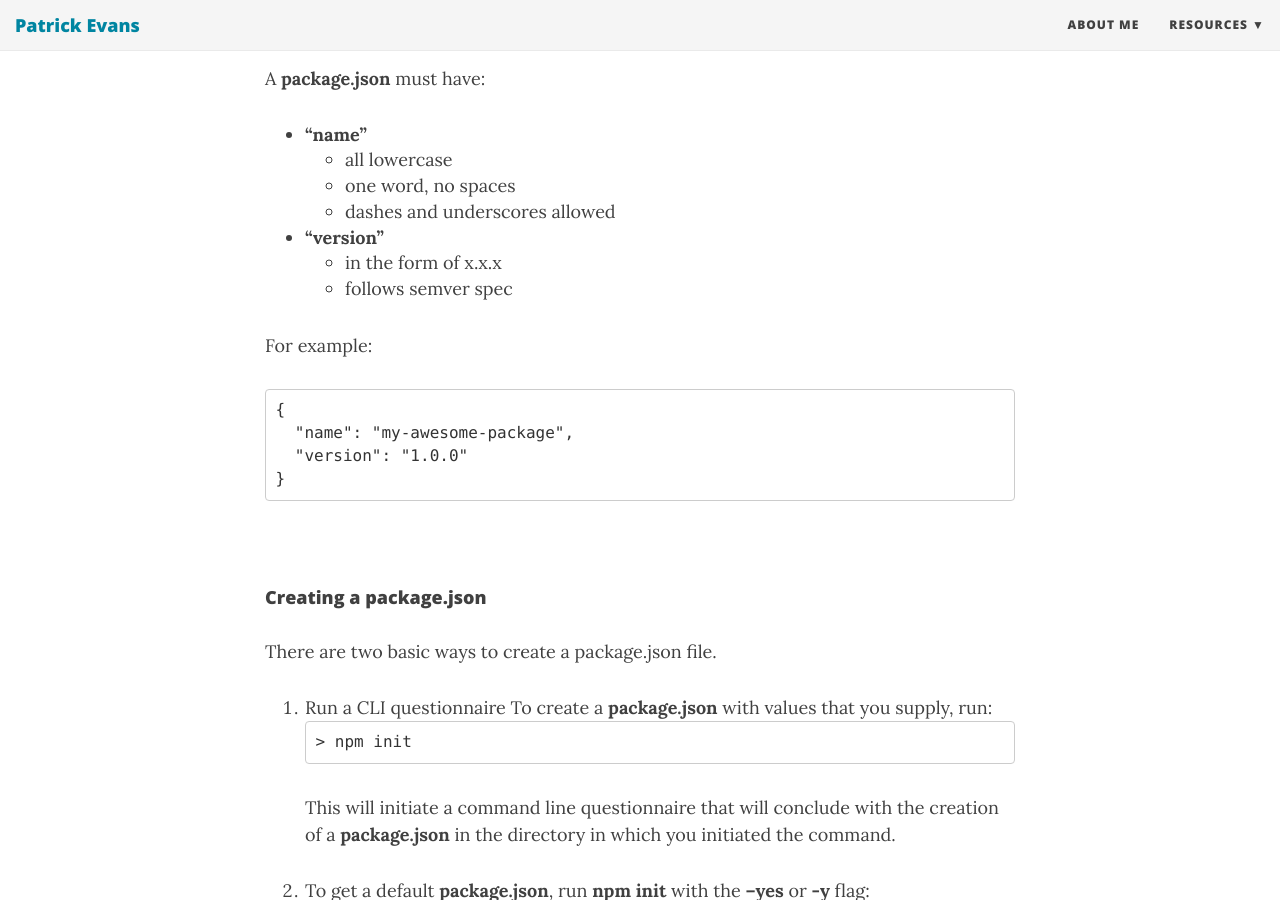
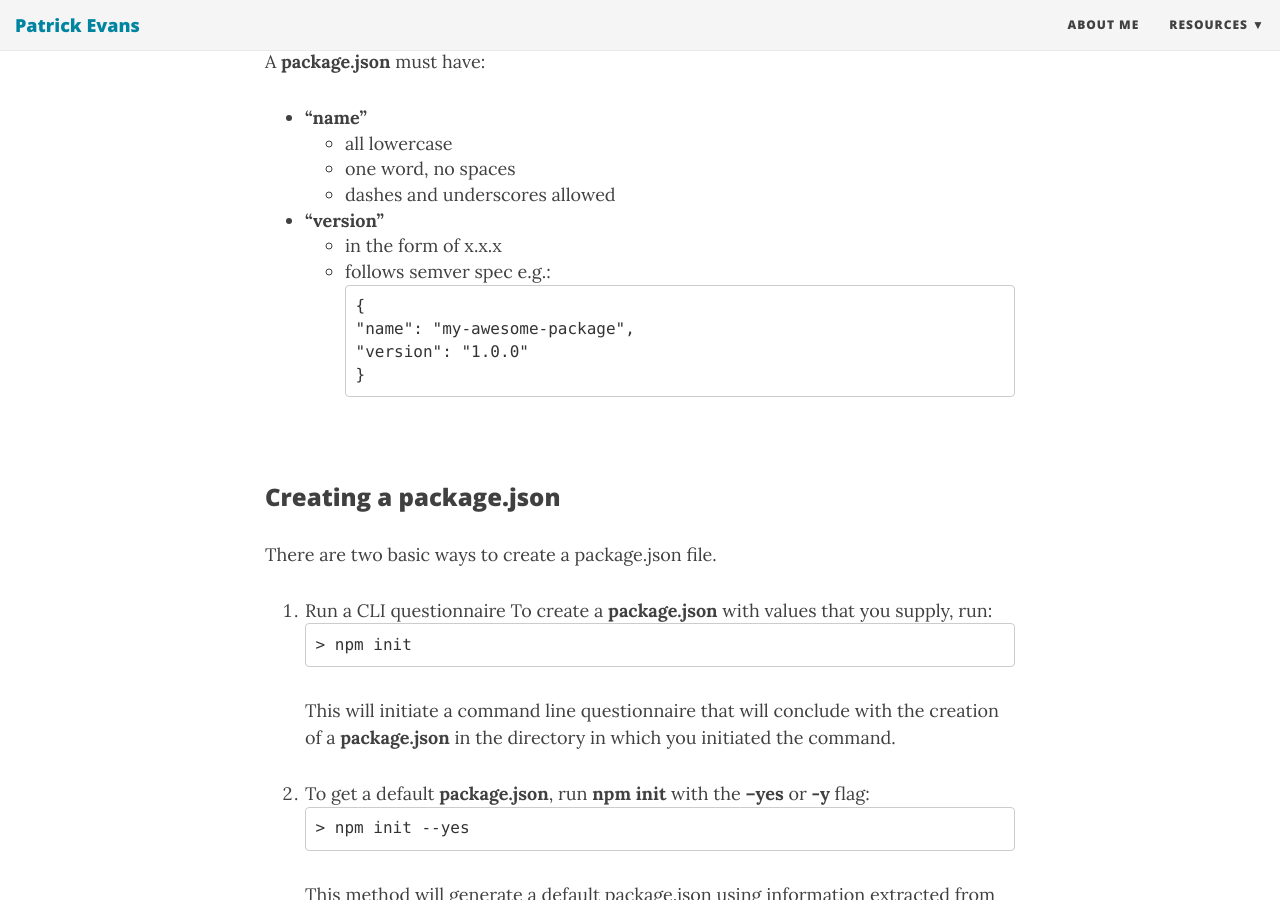
Before and after one commit to patevs/old_blog, a Jekyll site: the page built from _posts/2018-01-25-npm-nodejs.md, in a window 1280 px wide and 900 px high, scrolled down 1893 px. Built offline with Jekyll 4.4.1, drawn with Linux system fonts in a browser that asks for light colours; nearby versions of some CDN libraries; some of the changed text lies outside the part shown.

Commit message:
content updates npm-nodejs post 001

````diff
--- a/_posts/2018-01-25-npm-nodejs.md
+++ b/_posts/2018-01-25-npm-nodejs.md
@@ -7,17 +7,18 @@ subtitle: Introduction
 <div style="border-bottom:1px solid black;">
 <p>
 Node Package Manager (<strong>NPM</strong>) is the world's largest software registry, with approximately 3 billion downloads per week. npm opens up an entire world of JavaScript talent to you and to your team. The registry contains over 600,000 packages (building blocks of code).<br>
+<br>
 Open-source developers from every continent share and borrow packages through npm, accessing algorithms designed across the planet or across the street. Packages follow specific structures to enable you to track and manage versions and multiple dependencies.
 </p>
 <p style="text-align:center"><a href="https://nodejs.org/en/download/">Node.js Download</a></p>
 </div>
 <br>
 
-## Getting Started
+# Getting Started
 
 If you're using OS X or Windows, use one of the installers from the Node.js download page linked above. Be sure to install the version labeled LTS. Other versions have not yet been tested with npm.
 
-<p style="text-align:center"><a href="https://docs.npmjs.com/getting-started/installing-node">installing node</a></p>
+<p style="text-align:center"><a href="https://docs.npmjs.com/getting-started/installing-node">Installing Node</a></p>
 
 <br>
 ## Installing Local Packages
@@ -42,9 +43,9 @@ A **package.json** file:
 * allows you to specify the versions of a package that your project can use using semantic versioning rules.
 
 * makes your build reproducible, and therefore much easier to share with other developers.
+<br>
 
-<br>
-#### Requirements
+### Requirements
 
 A **package.json** must have:
 
@@ -54,19 +55,16 @@ A **package.json** must have:
 	* dashes and underscores allowed
 * **"version"**
 	* in the form of x.x.x
-	* follows semver spec
-
-For example:
+	* follows semver spec e.g.:
 ```
 {
   "name": "my-awesome-package",
   "version": "1.0.0"
 }
 ```
+<br>
 
-
-<br>
-#### Creating a package.json
+### Creating a package.json
 
 There are two basic ways to create a package.json file.
 
@@ -87,7 +85,6 @@ This method will generate a default package.json using information extracted fro
 ## Nodejs Local Server
 
 If Node.js is already downloaded and installed in your system, you can easily set up a simple HTTP web server on your system using Node.js.
-
 <br>
 #### Install the http-server package from npm
 
@@ -106,3 +103,5 @@ http-server -o
 
 
 That's all you need to do, The -o automatically opens the web server in your browser. You can also enter just ```http-server``` and manually browse to http://localhost:8080 from your web browser.
+<br>
+<br>
````
